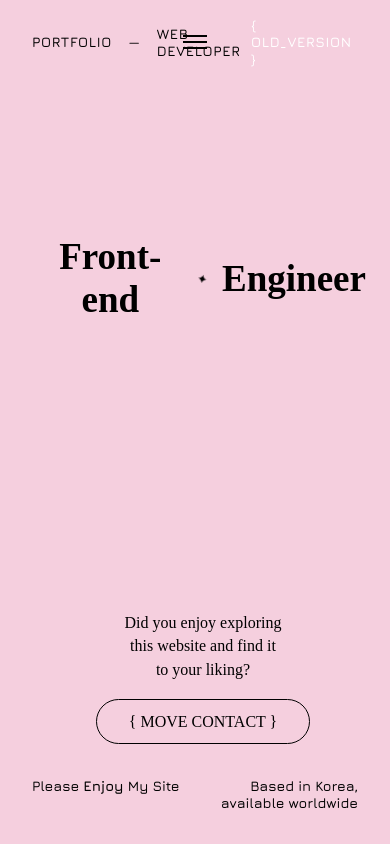
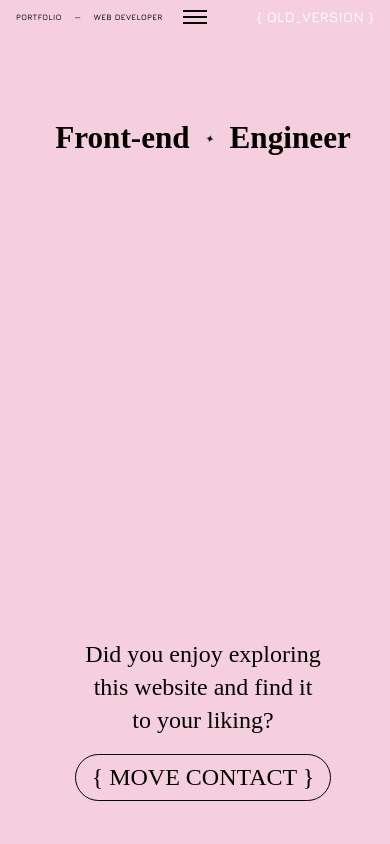
Before and after one commit to zoeznm/kim-bomi-portfolio, a React (Vite) app in the folder kbm/: page / in a window 390 px wide. Shown: the top 844 px of the page. Built offline with nearby package versions, Linux system fonts and the light colour scheme.

Commit message:
메인페이지 모바일 반응형 완료

```diff
--- a/kbm/src/components/MainPage/MainPage.module.scss
+++ b/kbm/src/components/MainPage/MainPage.module.scss
@@ -1,5 +1,7 @@
 // Variables
 @import url('https://fonts.googleapis.com/css2?family=Alfa+Slab+One&family=Inter:ital,opsz,wght@0,14..32,100..900;1,14..32,100..900&family=Jura:wght@300..700&display=swap');
+
+
 
 $bg: #EFE81A;
 $accent: #000;
@@ -228,3 +230,53 @@ html {
   font-family: "Jura", sans-serif;
   font-weight: 600;
 }
+
+
+@media (max-width: 768px) {
+  .hero {
+    .name { font-size: 10vw; }
+    .tagline { top: 14rem; }
+  }
+  .stats { bottom: 1.5rem; }
+}
+
+@media (max-width: 1024px) {
+  .header {
+    .navLeft, .navRight { font-size: 0.8rem; }
+  }
+  .hero {
+    .name { font-size: 8vw; }
+    .tagline { top: 16rem; }
+  }
+  .stats { font-size: 0.8rem; }
+}
+@media (max-width: 480px) {
+  .header {
+    padding: 0.5rem 1rem;
+    .navLeft, .navRight { font-size: 0.5rem; gap: 0.5rem; }
+    .navCenter { left: 50%; }
+  }
+  .hero {
+    height: auto;
+    padding: 2rem 1rem;
+    .name { margin-top:5rem;font-size: 8vw;margin-bottom: 20rem; }
+    .tagline { top: 10rem; font-size: 1.5rem; }
+  }
+  .stats { display: none; }
+  .tagline .cta { padding: 0.5rem 1rem; }
+}
+@media (max-width: 375px) {
+  .header {
+    padding: 0.5rem 1rem;
+    .navLeft, .navRight { font-size: 0.5rem; gap: 0.5rem; }
+    .navCenter { left: 50%; }
+  }
+  .hero {
+    height: auto;
+    padding: 2rem 1rem;
+    .name { margin-top:5rem;font-size: 8vw;margin-bottom: 10rem; }
+    .tagline { top: 10rem; font-size: 1.5rem; }
+  }
+  .stats { display: none; }
+  .tagline .cta { padding: 0.5rem 1rem; }
+}
--- /dev/null
+++ b/kbm/src/styles/_variables.scss
@@ -0,0 +1,5 @@
+// src/styles/_variables.scss
+$bp-mobile :  480px;  // 핸드폰
+$bp-tablet :  768px;  // 태블릿
+$bp-laptop : 1024px;  // 노트북
+$bp-desktop: 1440px;  // 데스크탑
```
Also changed, not shown: kbm/src/styles/_mixins.scss (added, +17 -0 lines).
